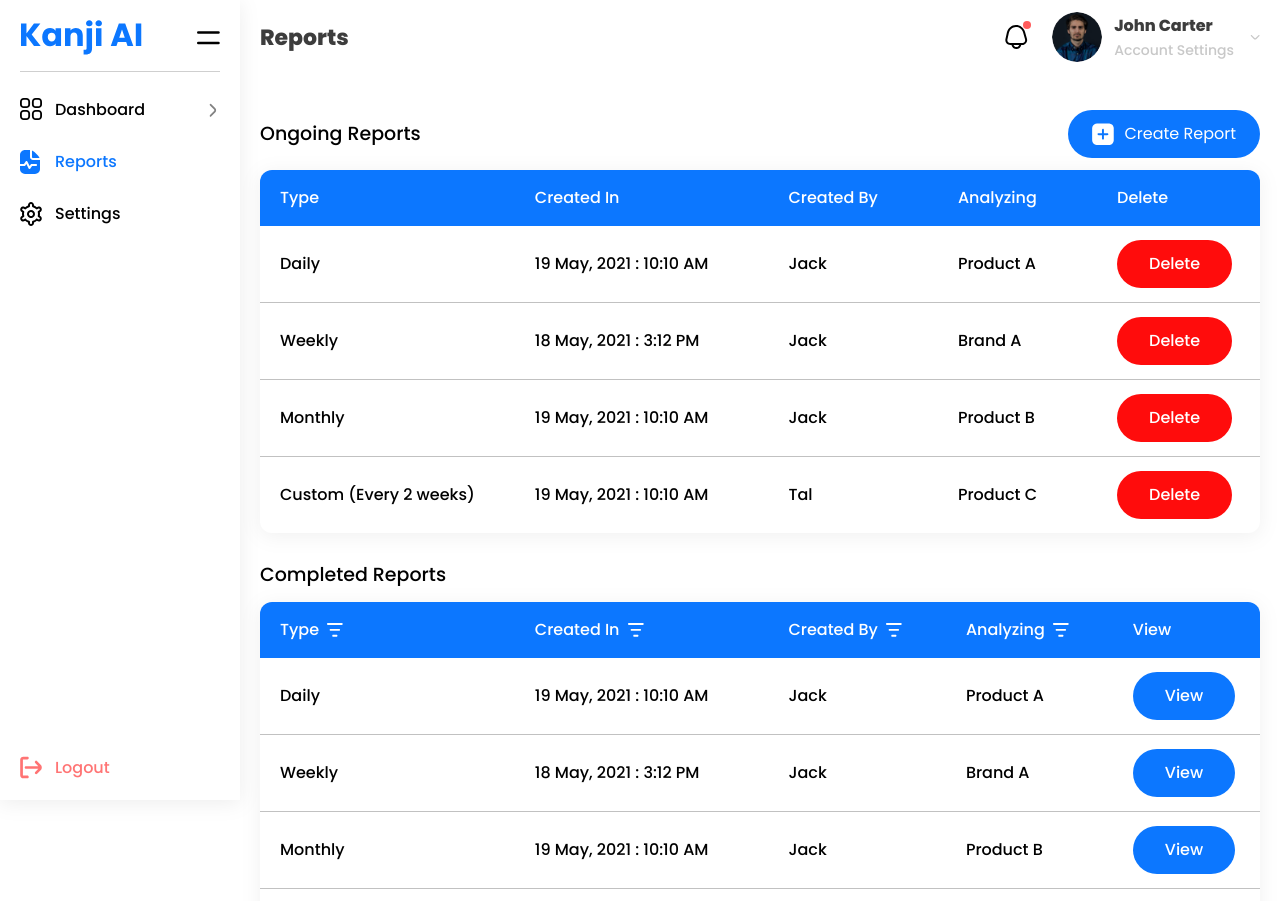
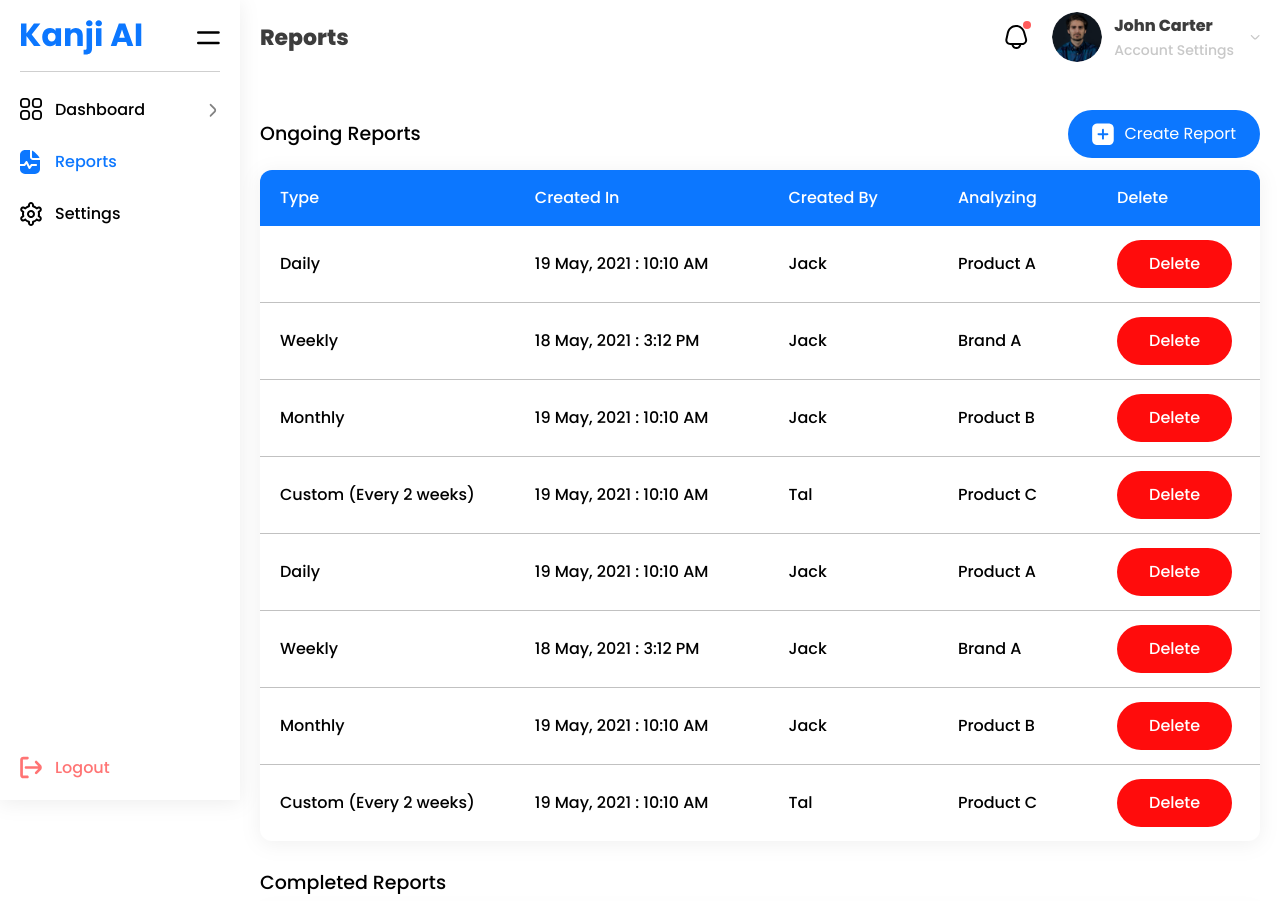
Before and after one commit to sulaimanwebdev/Kanji-AI, a React (Create React App) app: page /reports in a window 1280 px wide. Shown: the top 901 px of the page. Built offline with nearby package versions, Linux system fonts and the light colour scheme.

Commit message:
8 rows added

```diff
--- a/src/components/CompletedReports.js
+++ b/src/components/CompletedReports.js
@@ -121,6 +121,34 @@ const CompletedReports = () => {
             createdBy: "Tal",
             analyzing: "Product C",
         },
+
+        {
+          type: "Daily",
+          createdIn: "19 May, 2021 : 10:10 AM",
+          createdBy: "Jack",
+          analyzing: "Product A",
+      },
+
+      {
+          type: "Weekly ",
+          createdIn: "18 May, 2021 : 3:12 PM",
+          createdBy: "Jack",
+          analyzing: "Brand A",
+      },
+
+      {
+          type: "Monthly",
+          createdIn: "19 May, 2021 : 10:10 AM",
+          createdBy: "Jack",
+          analyzing: "Product B",
+      },
+
+      {
+          type: "Custom (Every 2 weeks)",
+          createdIn: "19 May, 2021 : 10:10 AM",
+          createdBy: "Tal",
+          analyzing: "Product C",
+      },
     ];
 
 
--- a/src/components/OngoingReports.js
+++ b/src/components/OngoingReports.js
@@ -55,6 +55,34 @@ const OngoingReports = () => {
             createdBy: "Tal",
             analyzing: "Product C",
         },
+
+        {
+          type: "Daily",
+          createdIn: "19 May, 2021 : 10:10 AM",
+          createdBy: "Jack",
+          analyzing: "Product A",
+      },
+
+      {
+          type: "Weekly ",
+          createdIn: "18 May, 2021 : 3:12 PM",
+          createdBy: "Jack",
+          analyzing: "Brand A",
+      },
+
+      {
+          type: "Monthly",
+          createdIn: "19 May, 2021 : 10:10 AM",
+          createdBy: "Jack",
+          analyzing: "Product B",
+      },
+
+      {
+          type: "Custom (Every 2 weeks)",
+          createdIn: "19 May, 2021 : 10:10 AM",
+          createdBy: "Tal",
+          analyzing: "Product C",
+      },
   ];
 
   return (
--- a/src/pages/Login.js
+++ b/src/pages/Login.js
@@ -13,9 +13,9 @@ const Login = () => {
     const [inputPassword, setinputPassword] = useState("");
     const [inputConfirmPassword, setinputConfirmPassword] = useState("");
 
-     // ------ Add Brand
-     const [brandName, setbrandName] = useState("");
-     const [brandDescription, setbrandDescription] = useState("");
+    // ------ Add Brand
+    const [brandName, setbrandName] = useState("");
+    const [brandDescription, setbrandDescription] = useState("");
 
 
     // -------
```
